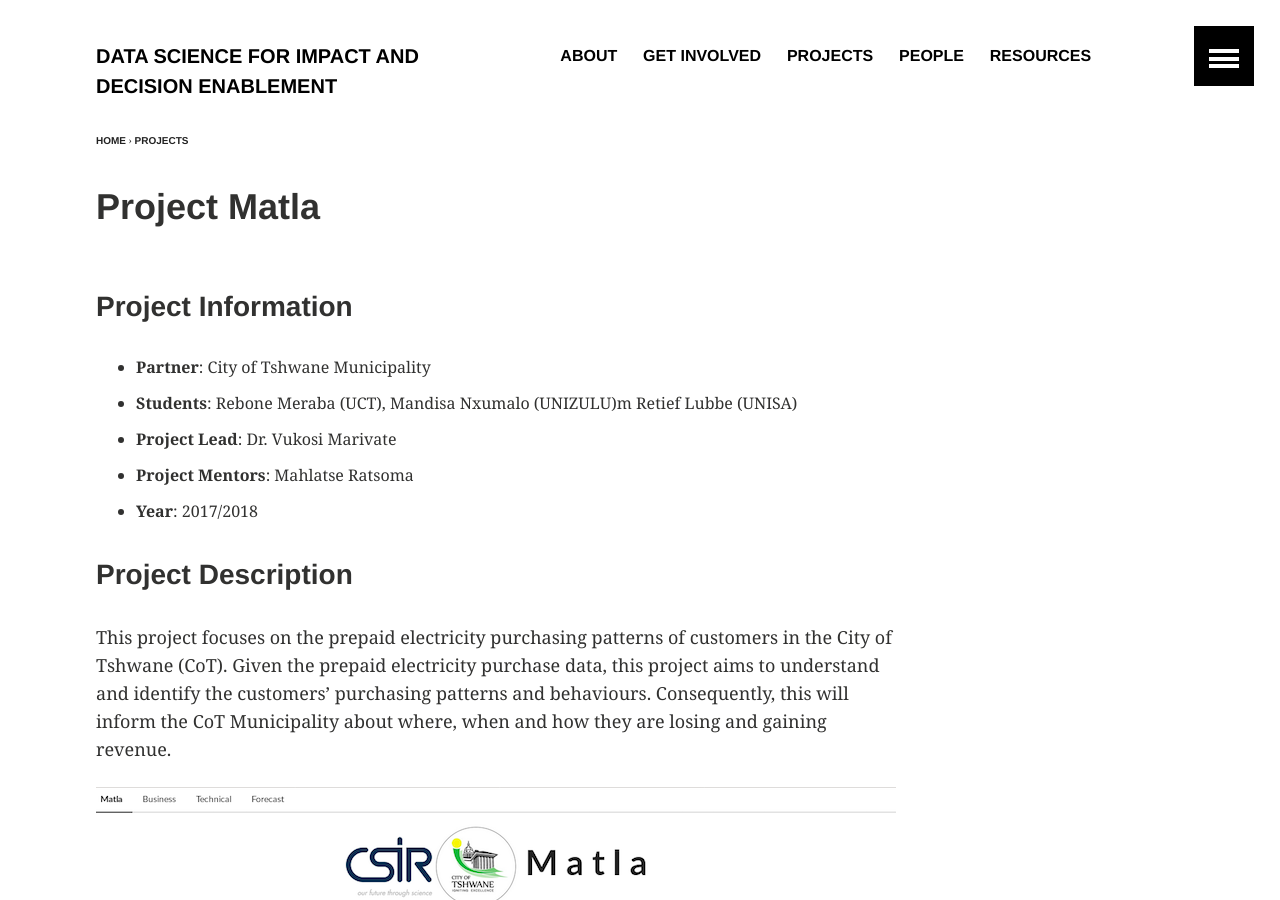
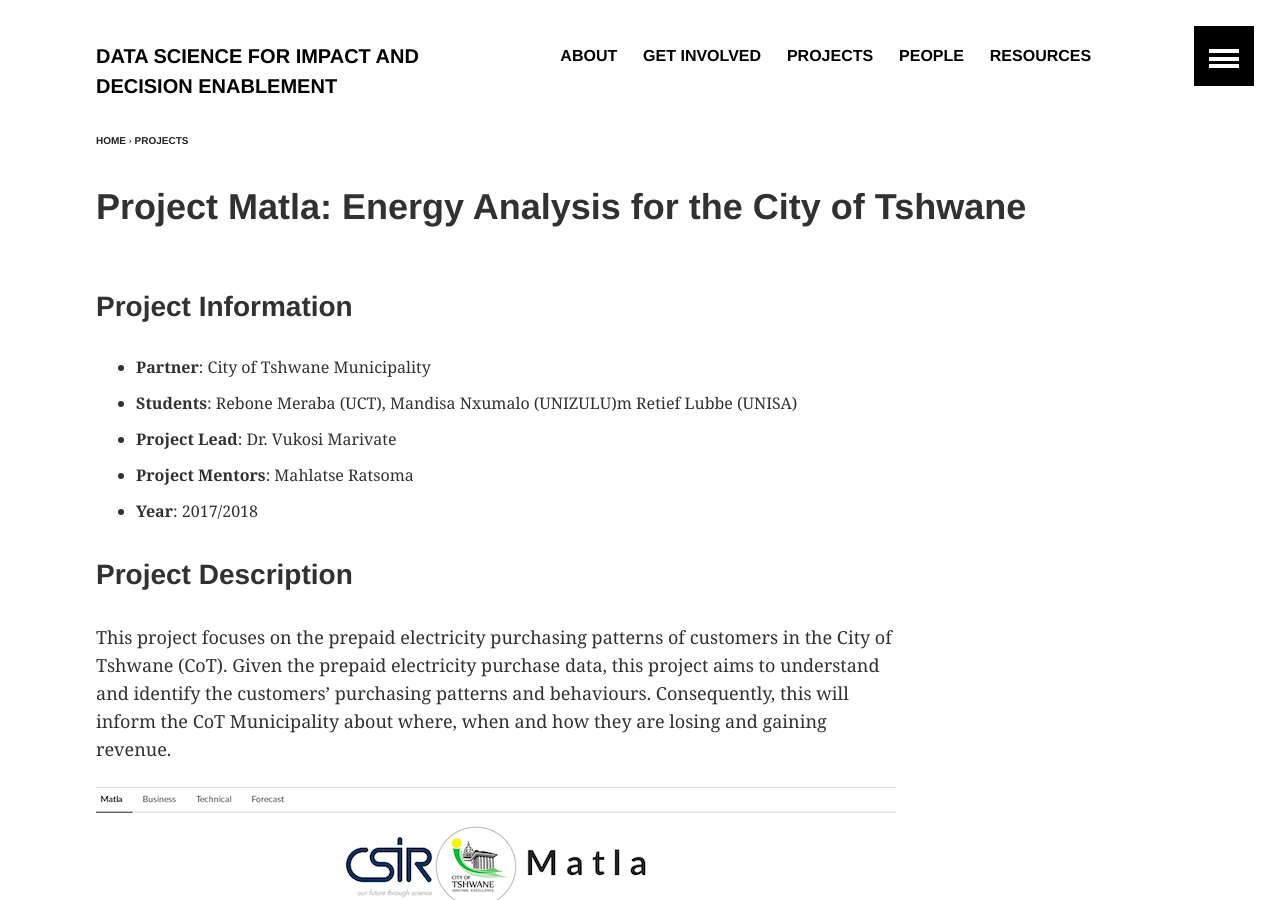
Before and after one commit to DSIDEWeb/dsideweb.github.io, a Jekyll site: the page built from _posts/articles/2018-01-26-project-matla.md, in a window 1280 px wide and 900 px high. Built offline with Jekyll 4.4.1, drawn with Linux system fonts in a browser that asks for light colours.

Commit message:
Energy City of Tshwane

```diff
--- a/_posts/articles/2018-01-26-project-matla.md
+++ b/_posts/articles/2018-01-26-project-matla.md
@@ -1,9 +1,9 @@
 ---
 layout: article
-title: "Project Matla"
+title: "Project Matla: Energy Analysis for the City of Tshwane"
 categories: articles
 modified: 2018-01-26T17:00:00-01:00
-tags: [2016]
+tags: [2017]
 comments: false
 ads: false
 ---
```
